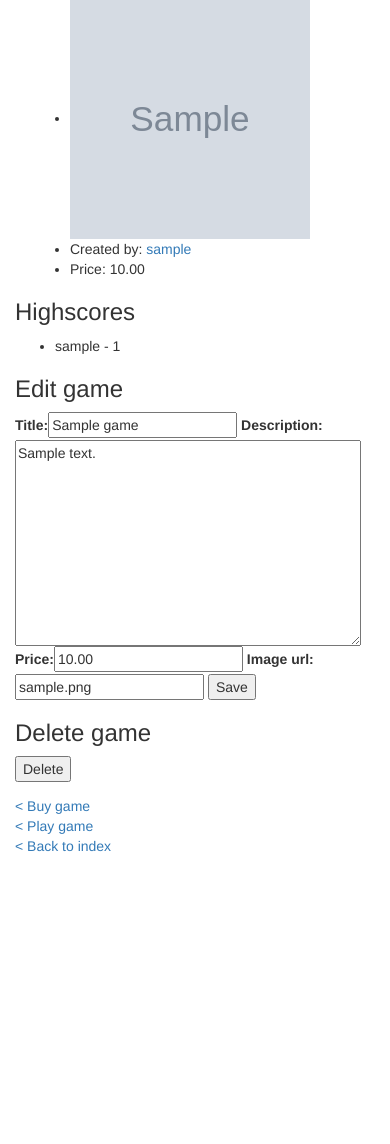
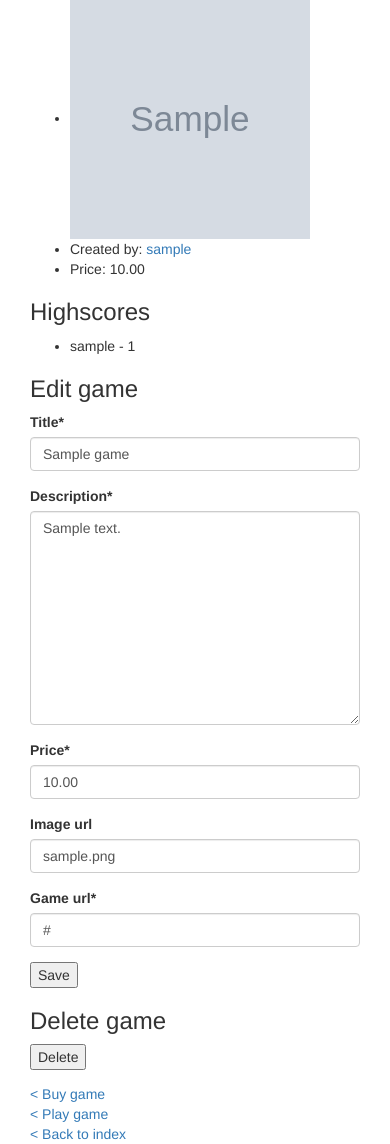
Before and after one commit to icesuperbravo/Gamesite, a Django app: page /games/1/ in a window 390 px wide. Shown: the part 170-1314 px from the top of the page. Before the commit the page ends 1022 px from the top, so only its background shows below. Run offline with Django 3.2, Linux system fonts and the light colour scheme; a user stored in the database is signed in; tables that the repository leaves empty hold one stand-in row (values such as "Sample post"); grey boxes marked "Sample" are stand-in pictures; parts of the project's set-up code (start-up, migrations or seed data) failed here and were passed over; some libraries are stand-ins or nearby versions.

Commit message:
edit logout.html

```diff
--- a/game/forms.py
+++ b/game/forms.py
@@ -77,7 +77,7 @@ class ProfileForm(forms.ModelForm):
 class GameForm(ModelForm):
     class Meta:
         model = Game
-        fields = ['title', 'description', 'price', 'image_url']
+        fields = ['title', 'description', 'price', 'image_url','game_url']
 
 
 class DeleteGameForm(ModelForm):
--- a/game/templates/game/game_view.html
+++ b/game/templates/game/game_view.html
@@ -19,7 +19,7 @@
         </li>
         <li>Price: {{game.price}}</li>
     </ul>
-</div>
+
 
 <div>
   <h3>Highscores</h3>
@@ -36,7 +36,7 @@
 <div>
     <h3>Edit game</h3>
     <form method="post" action="">
-        {{ edit_form }}
+        {{ edit_form |crispy}}
         {% csrf_token %}
         <input type="submit" name="edit_submit" value="Save">
     </form>
@@ -53,7 +53,9 @@
     </form>
 </div>
 {% endif %}
+</div>
 
+<div class='col-sm-9 col-sm-offset-9'>
 <div>
     <a href="./buy">
         < Buy game
@@ -70,6 +72,7 @@
     <a href="/games/">
         < Back to index
     </a>
+</div>
 
 </div>
 {% endblock content %}
--- a/game/templates/game/player_game_list.html
+++ b/game/templates/game/player_game_list.html
@@ -7,7 +7,7 @@
 <h1>Games that you have bought: </h1>
 {% for g in games %}
 <div>
-    {{g.id}}<a href="/games/{{ g.id }}/"> {{g.title}} </a> {% endfor %}
+    {{g.id}}<a href="/games/{{ g.id }}/"> {{g.title}} </a>{% endfor %}
 </div>
 
 {% endblock content %}
--- a/game/templates/registration/logout.html
+++ b/game/templates/registration/logout.html
@@ -4,6 +4,8 @@
 
 {% block content %}
 <div class='col-sm-6 col-sm-offset-3'>
-   {{username}}, You have been logged out!
+   <p> {{username}}, You have been logged out! </p>
+   <a href="/">back to homepage!
+   </a>
 </div>
 {% endblock content %}
--- a/game/views.py
+++ b/game/views.py
@@ -255,8 +255,9 @@ def register_view(request):
 
 
 def logout_view(request):
+    username= request.user.username
     logout(request)
-    return render(request, "registration/logout.html", {})
+    return render(request, "registration/logout.html", {"username":username})
 
 def payment_cancel_view(request):
     return HttpResponse("payment failure, try again")
@@ -282,12 +283,13 @@ def payment_success_view(request):
             print (game.id)
             user.profile.owned_games.add(game)
             print("Successfully bought game")
+            return HttpResponseRedirect('/player')
         else:
             print ("Forbidden to buy the game!")
             return HttpResponseRedirect('/payment/error/2/')
     else:
         print("Can't buy game when not logged in!")
-    return HttpResponseRedirect('/games/')
+
 
 
 
--- a/gamesite/urls.py
+++ b/gamesite/urls.py
@@ -29,7 +29,7 @@ urlpatterns = [
     url(r'^$', available_games, name='home'),
     url(r'^login/$', login_view, name='login'),
     url(r'^register/$', register_view, name='register'),
-    url(r'^logout/$', auth_views.logout, name='logout'),
+    url(r'^logout/$', logout_view, name='logout'),
     url('', include('social_django.urls', namespace='social')),
 
 
```
Also changed, not shown: game/migrations/0005_auto_20170211_2336.py (added), game/migrations/0006_auto_20170211_2337.py (added).
